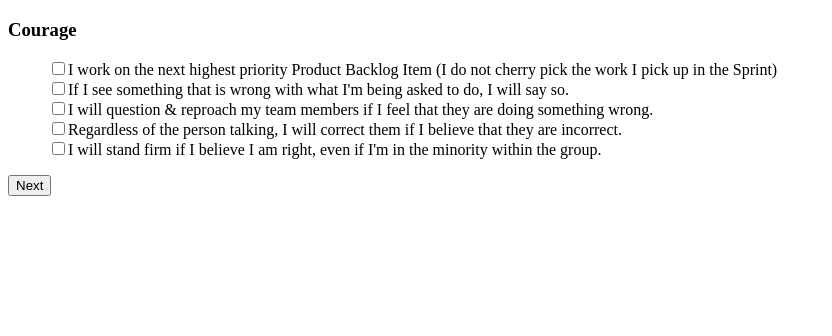
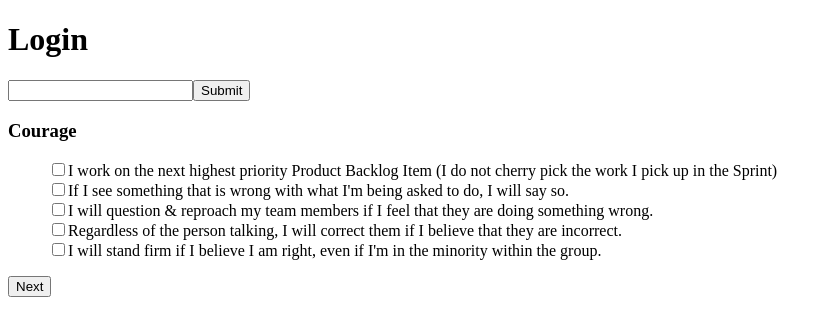
Before and after one commit to mintcd/beehexaminiproject, a React (Create React App) app: page / in a window 1280 px wide. Shown: the top 336 px of the page, without its empty margins (0-832 px from the left). Built offline with nearby package versions, Linux system fonts and the light colour scheme.

Commit message:
Fix some logic

```diff
--- a/src/App.js
+++ b/src/App.js
@@ -39,7 +39,7 @@ function App() {
 
   const handleLogin = (username) => {
     setUsername(username);
-    setCurrentQuestion(currentQuestion + 1);
+    // setCurrentQuestion(currentQuestion + 1);
     console.log(username, "From Home")
   }
 
@@ -53,7 +53,7 @@ function App() {
 
   return (
     <div>
-      {/* {currentQuestion === 0 && <Login onLogin={handleLogin}/>} */}
+      <Login onLogin={handleLogin}/>
       {!showSummary && <Question number={currentQuestion-1} onNext={handleNext}/>}
       {showSummary && <Graph answers={answers} handleFinish={handleFinish}/>}
     </div>
```
